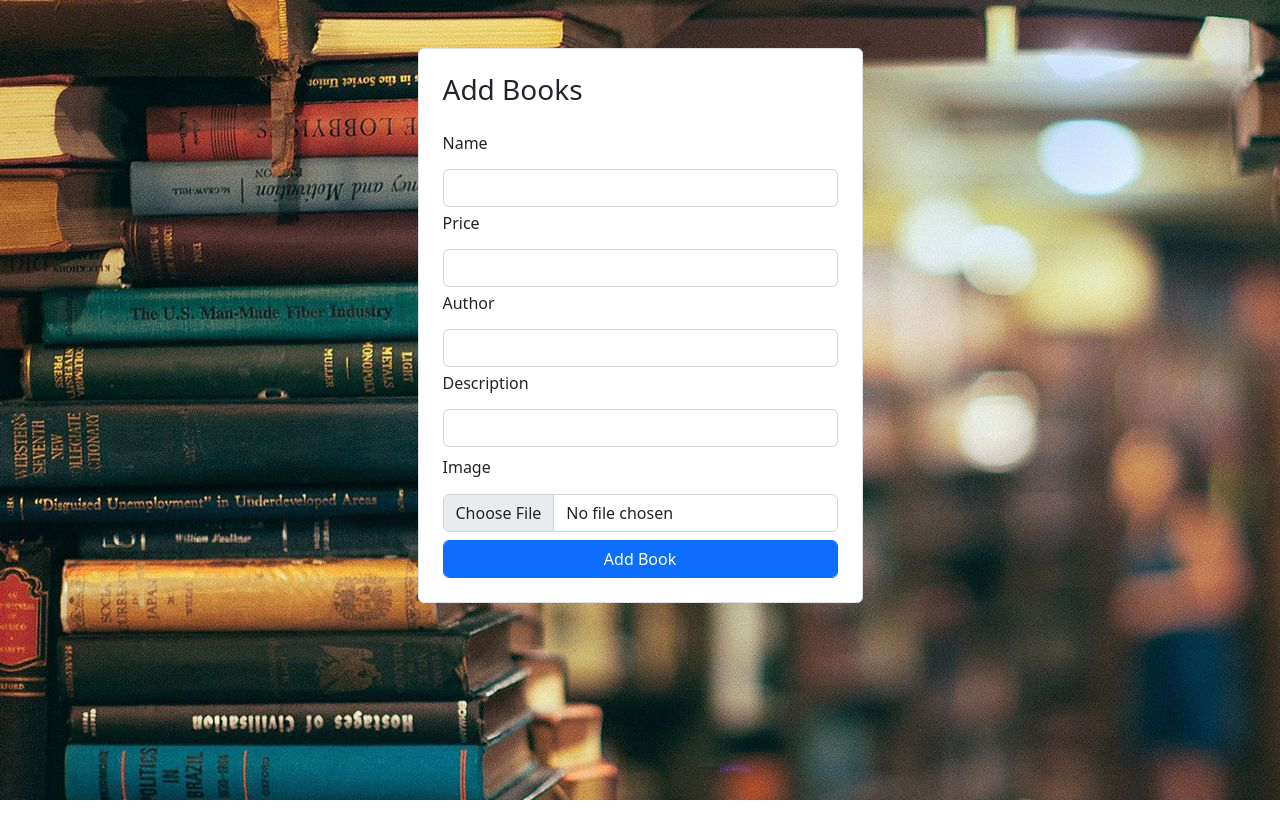
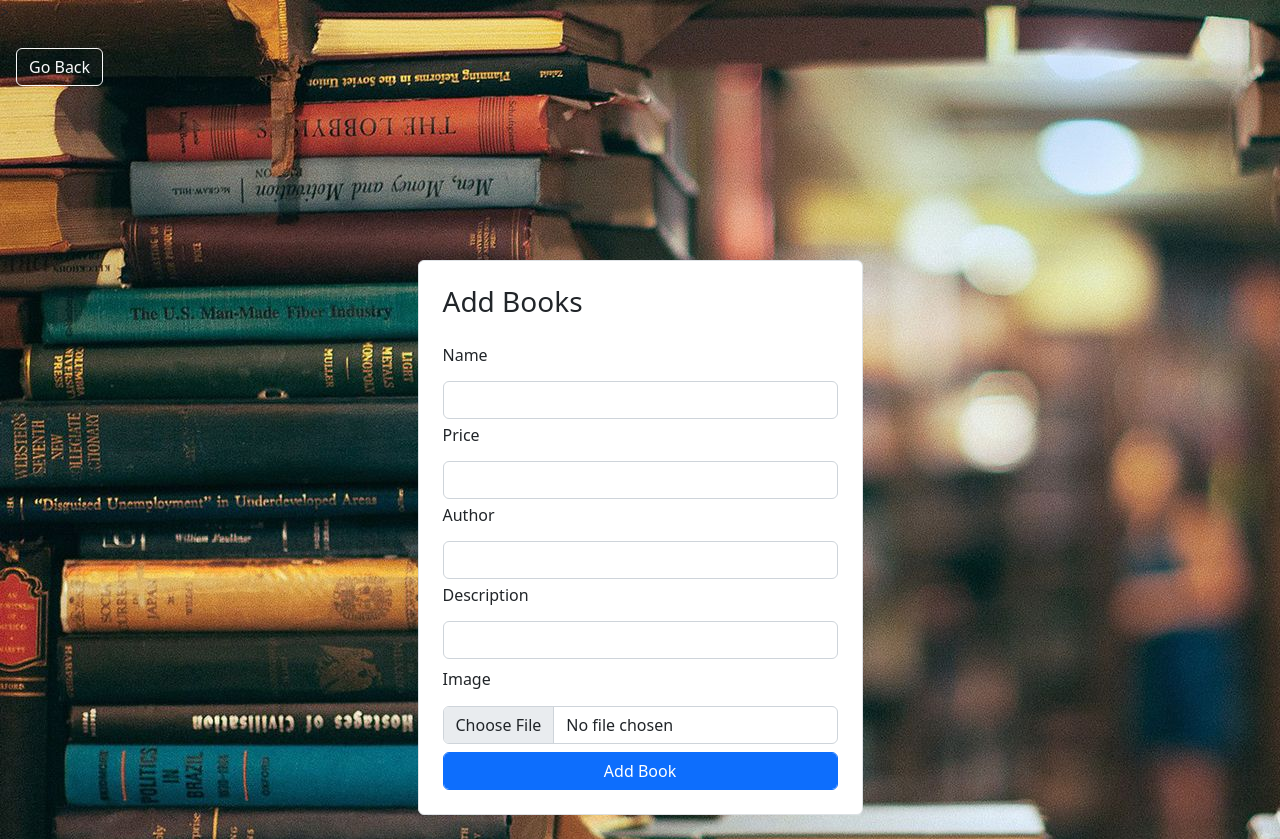
Before and after one commit to AkankshaBaloriya/Library-management-System, a Django app: template management/templates/add.html in a window 1280 px wide. Before the commit the page ends 800 px from the top, so only its background shows below. Run offline with Django 4.2, Linux system fonts and the light colour scheme; the template is opened without the code that fills it, so the values that code supplies are empty.

Commit message:
changes in add_book page

```diff
--- a/management/templates/add.html
+++ b/management/templates/add.html
@@ -1,8 +1,20 @@
 {% extends "home.html" %}
 {%block home%}
+
+<style>
+  .container {
+    margin-top: 150px;
+  }
+</style>
+<nav class="navbar">
+  <div class="ml-auto m-3">
+      <a class="btn btn-outline-light" href="{% url 'home' %}">Go Back</a>
+  </div>
+</nav>
+
 <div class="container">
 <div class="p-9 m-4">
-<div class="col-lg-5 mx-auto">
+<div class="col-lg-5 mb-4 mx-auto ">
 <form action="/add/" method="post" enctype="multipart/form-data">
     {% csrf_token %}
     <div class="container bg-white flex-center p-4 border rounded ">
--- a/management/templates/home.html
+++ b/management/templates/home.html
@@ -5,6 +5,7 @@
 <nav class="navbar">
     <span class="text-white m-3"><h1>LIBRARY MANAGEMENT SYSTEM</h1></span>
     <div class="ml-auto m-3">
+        <a class="btn btn-outline-light" href="{% url 'add_book' %}">Add Book</a>
         <a class="btn btn-outline-light" href="{% url 'logout' %}">Logout</a>
     </div>
 </nav>
--- a/management/urls.py
+++ b/management/urls.py
@@ -6,5 +6,5 @@ urlpatterns = [
     path('login/', views.user_login, name='login'),
     path('register/', views.user_signup, name='register'),
     path('logout/', views.user_logout, name="logout"),
-    path('add/', views.add, name="add"),
+    path('add/', views.add, name="add_book"),
 ]
--- a/management/views.py
+++ b/management/views.py
@@ -3,7 +3,9 @@ from django.contrib.auth import authenticate, login, logout
 from django.contrib.auth.models import User
 from django.contrib.auth.decorators import login_required
 from .models import Add
-# authentication views
+
+
+@login_required
 def add(request):
     if request.method=='POST':
         name=request.POST.get("name")
```
Also changed, not shown: db.sqlite3 (deleted).
